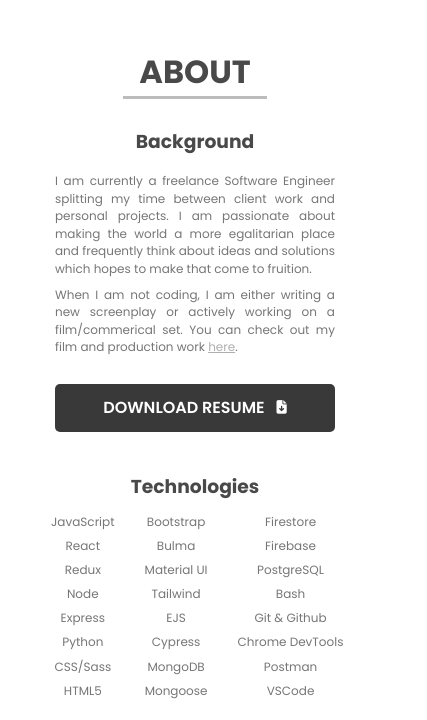
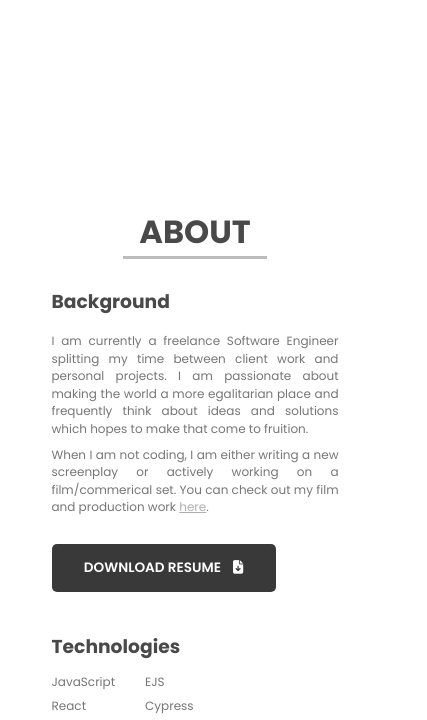
Before and after one commit to mithintv/dev-portfolio, a React (Create React App) app: page / in a window 390 px wide. Shown: the part 1084-1804 px from the top of the page, 427 px wide, since content can reach past the window. Built offline with nearby package versions, Linux system fonts and the light colour scheme.

Commit message:
fix breakpoints

```diff
--- a/src/components/About.js
+++ b/src/components/About.js
@@ -11,10 +11,10 @@ const About = () => {
 
   useEffect(() => {
     const handleResize = () => {
-      if (window.innerWidth < 768 && window.innerWidth >= 425) {
+      if (window.innerWidth < 768) {
         setTablet(true);
       } else setTablet(false);
-      if (window.innerWidth < 1024 && window.innerWidth >= 768) {
+      if (window.innerWidth <= 1024 && window.innerWidth >= 768) {
         setLaptop(true);
       } else setLaptop(false);
 
@@ -37,7 +37,7 @@ const About = () => {
           </div>
           <div className={classes.skills}>
             <h3>Technologies</h3>
-            <div className={classes.text}>
+            <div className={classes.tech}>
               <p>JavaScript</p>
               <p>React</p>
               <p>Redux</p>
--- a/src/components/NavBar.js
+++ b/src/components/NavBar.js
@@ -13,15 +13,12 @@ const Navbar = () => {
   useEffect(() => {
     const handleScroll = () => {
       if (scroll < 100) {
-        console.log('top');
         setTop(true);
       }
       else if (scroll < window.scrollY) {
-        console.log('going down');
         setShowNav(false);
         setTop(false);
       } else {
-        console.log('going up');
         setShowNav(true);
         setTop(false);
       }
--- a/src/sass/Card.scss
+++ b/src/sass/Card.scss
@@ -51,13 +51,13 @@
 
 @include devices(monitor) {
   .card {
-    width: 32.53%;
+    width: 32.5%;
   }
 }
 
 @include devices(laptop) {
   .card {
-    width: 49.17%;
+    width: 49.15%;
   }
 }
 
--- a/src/sass/SideBar.scss
+++ b/src/sass/SideBar.scss
@@ -18,3 +18,15 @@
   margin: 0px auto;
   background-color: black;
 }
+
+@include devices(tablet) {
+  .sidebar {
+    visibility: hidden;
+  }
+}
+
+@include devices(mobile) {
+  .sidebar {
+    visibility: hidden;
+  }
+}
--- a/src/sass/index.scss
+++ b/src/sass/index.scss
@@ -52,11 +52,21 @@ span {
   font-family: $font;
 }
 
+input,
+textarea {
+  font-family: $font;
+}
+
+input:focus-visible,
+textarea:focus-visible {
+  outline: 1px solid black;
+}
+
 section {
   display: flex;
   justify-self: center;
   background-color: $background-color-l1;
-  padding: 9rem 0 17rem;
+  padding: 15rem 0 15rem;
 }
 
 section:nth-child(odd) {
@@ -88,18 +98,7 @@ section>div>div {
 @include devices(tablet) {
 
   section>div {
-    width: 425px;
-    margin: auto;
-  }
-
-  section>div>div {
-    margin: $body-margin-md;
-  }
-}
-
-@include devices(mobile) {
-  section>div {
-    width: 320px;
+    width: 90%;
     margin: auto;
   }
 
@@ -107,3 +106,14 @@ section>div>div {
     margin: $body-margin-sm;
   }
 }
+
+@include devices(mobile) {
+  section>div {
+    width: 90%;
+    margin: auto;
+  }
+
+  section>div>div {
+    margin: $body-margin-xs;
+  }
+}
--- a/src/sass/modules/About.module.scss
+++ b/src/sass/modules/About.module.scss
@@ -18,7 +18,8 @@
     .background {
       display: flex;
       flex-direction: column;
-      padding-right: 0.5rem;
+      padding-right: 3rem;
+      width: 50%;
 
       .text {
         margin: 0.25rem 0;
@@ -39,11 +40,11 @@
       display: flex;
       flex-direction: column;
       padding: 0 1rem;
+      width: 50%;
 
-      .text {
+      .tech {
         display: flex;
         flex-flow: column wrap;
-        width: 18rem;
         height: 12rem;
         gap: 2.5px 30px;
         font-size: 0.75rem;
@@ -51,8 +52,32 @@
         line-height: 1rem;
       }
 
-      .text>p {
+      .tech>p {
         margin: 0 0 0.25rem 0;
+      }
+    }
+  }
+}
+
+@include devices(laptop) {
+  .about {
+    .body {
+      display: flex;
+      flex-direction: column;
+
+      .background {
+        padding-right: 0rem;
+        width: 100%;
+      }
+
+      .skills {
+        width: 100%;
+        margin-bottom: 1rem;
+        padding: 0;
+
+        .tech {
+          height: 10rem;
+        }
       }
     }
   }
@@ -63,16 +88,20 @@
     .body {
       display: flex;
       flex-direction: column;
-      justify-content: center;
-      align-items: center;
-      text-align: center;
 
       .background {
         padding-right: 0rem;
+        width: 100%;
       }
 
       .skills {
         margin-bottom: 1rem;
+        padding: 0;
+        width: 100%;
+
+        .tech {
+          height: 12rem;
+        }
       }
     }
   }
@@ -83,16 +112,24 @@
     .body {
       display: flex;
       flex-direction: column;
-      justify-content: center;
-      align-items: center;
-      text-align: center;
+
+      button {
+        font-size: 0.85rem;
+        width: 14rem;
+      }
 
       .background {
         padding-right: 0rem;
+        width: 100%;
       }
 
       .skills {
         margin-bottom: 1rem;
+        padding: 0;
+
+        .tech {
+          height: 18rem;
+        }
       }
     }
   }
--- a/src/sass/modules/Contact.module.scss
+++ b/src/sass/modules/Contact.module.scss
@@ -46,6 +46,7 @@
     }
 
     .formMessage textarea {
+      font-size: 0.75rem;
       resize: vertical;
       box-sizing: border-box;
       border: 1px solid #d9d9d9;
@@ -55,7 +56,7 @@
       padding: 0.5rem 0.5rem;
       margin-bottom: 0;
       width: 100%;
-      min-height: 8rem;
+      min-height: 12rem;
       max-height: 20rem;
     }
   }
--- a/src/sass/modules/NavBar.module.scss
+++ b/src/sass/modules/NavBar.module.scss
@@ -50,7 +50,13 @@
 }
 
 @include devices(tablet) {
-  .nav {
+  .section {
     visibility: hidden;
   }
 }
+
+@include devices(mobile) {
+  .section {
+    visibility: hidden;
+  }
+}
--- a/src/sass/variables.scss
+++ b/src/sass/variables.scss
@@ -11,13 +11,8 @@ $background-color-l2: #fff;
 
 $body-margin: 0 6rem;
 $body-margin-md: 0 5rem;
-$body-margin-sm: 0 2rem;
-$body-margin-xs: 0 1rem;
-
-$section-margin: 8rem auto;
-$section-margin-md: 0 5rem;
-$section-margin-sm: 0 2rem;
-$section-margin-xs: 0 1rem;
+$body-margin-sm: 0 3rem;
+$body-margin-xs: 0 2rem;
 
 $button-color: #393939;
 $button-color-hover: #000000;
```
